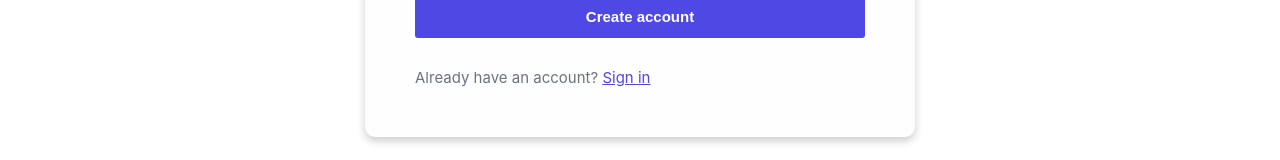
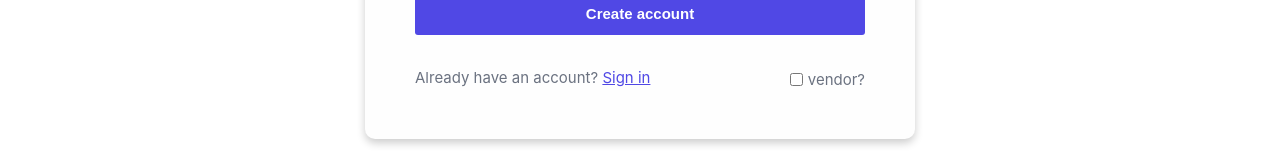
Before and after one commit to full-stack-project-a/project-a, a React (Create React App) app in the folder src/front-end/: page /signup in a window 1280 px wide. Shown: the part 509-669 px from the top of the page. Built offline with nearby package versions, Linux system fonts and the light colour scheme.

Commit message:
added vendor option to frontend

```diff
--- a/src/front-end/src/components/auth/utils_components/authBottom.js
+++ b/src/front-end/src/components/auth/utils_components/authBottom.js
@@ -1,12 +1,17 @@
-import React from 'react';
+import React, { useState } from 'react';
 import { useNavigate } from 'react-router-dom';
 import styles from "../../../styles/auth/auth_bottom.module.css";
 
 const AuthBottom = ({ currPage }) => {
    const navigate = useNavigate();
+   const [isVendor, setIsVendor] = useState(false);
 
    const navigateAndReplace = (path) => {
       navigate(path, { replace: true });
+   };
+
+   const handleCheckboxChange = () => {
+      setIsVendor(!isVendor);
    };
 
    return (
@@ -24,10 +29,20 @@ const AuthBottom = ({ currPage }) => {
          )}
 
          {currPage === 'signup' && (
-            <p className={styles.bottomGroupText}>
-               Already have an account?{" "}
-               <span className={styles.link} onClick={() => navigateAndReplace('/signin')}>Sign in</span>
-            </p>
+            <>
+               <p className={styles.bottomGroupText}>
+                  Already have an account?{" "}
+                  <span className={styles.link} onClick={() => navigateAndReplace('/signin')}>Sign in</span>
+               </p>
+               <div className={styles.vendorBox}>
+                  <input
+                     type="checkbox"
+                     checked={isVendor}
+                     onChange={handleCheckboxChange}
+                  />
+                  <label>vendor?</label>
+               </div>
+            </>
          )}
 
          {/* No content for update password page */}
--- a/src/front-end/src/styles/auth/auth_bottom.module.css
+++ b/src/front-end/src/styles/auth/auth_bottom.module.css
@@ -29,3 +29,25 @@
    cursor: pointer;
    font-size: 15px;
 }
+
+.vendorBox {
+   display: flex;
+   justify-content: center;
+   margin-top: 5px;
+}
+
+.vendorBox input[type="checkbox"] {
+   margin-right: 5px;
+}
+
+.vendorBox label {
+   color: var(--auth-option-gray);
+   font-size: 15px;
+}
+
+/* Adjustments for mobile view */
+@media screen and (max-width: 600px) {
+   .vendorBox {
+      justify-content: center;
+   }
+}
```
